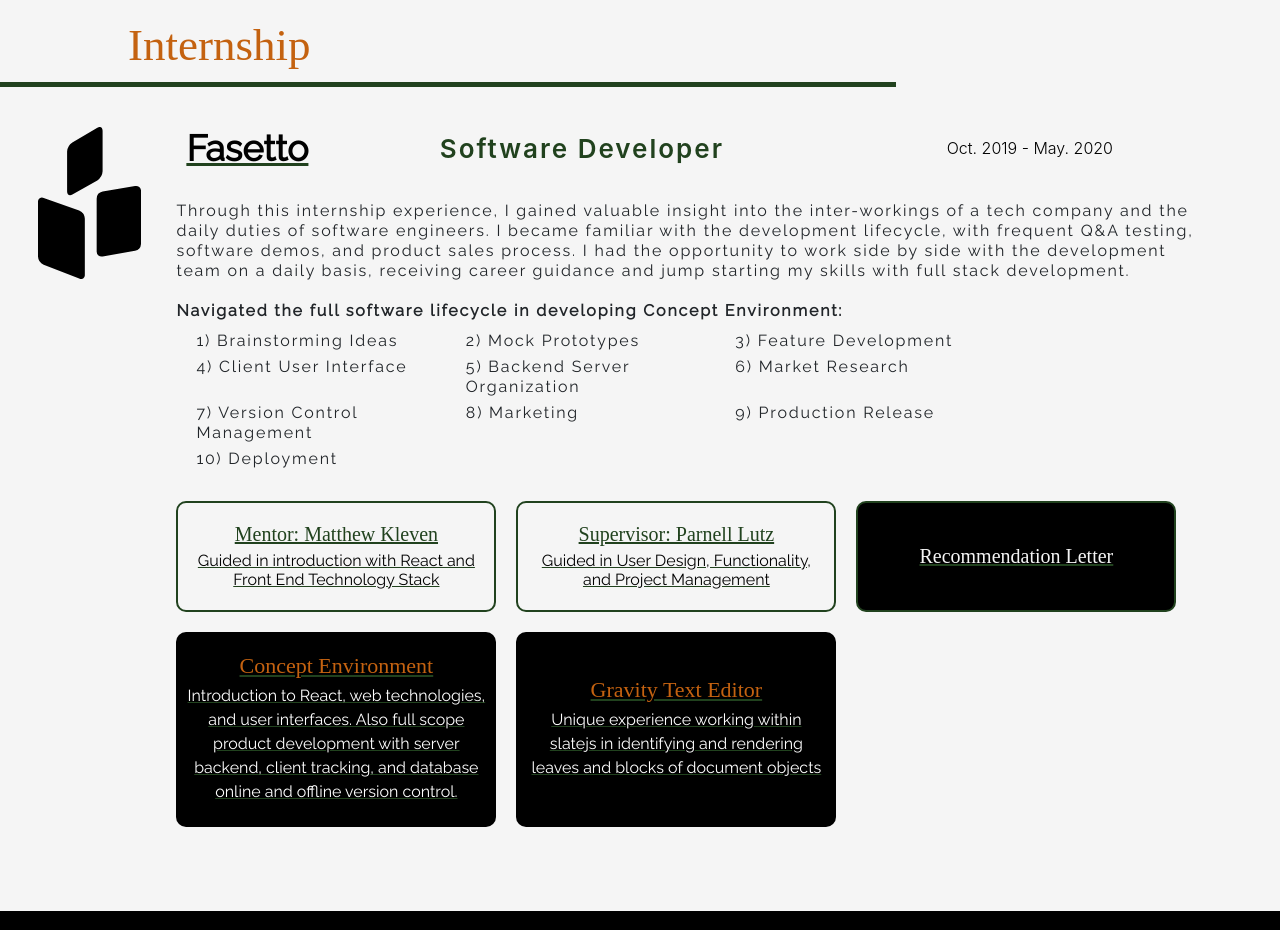
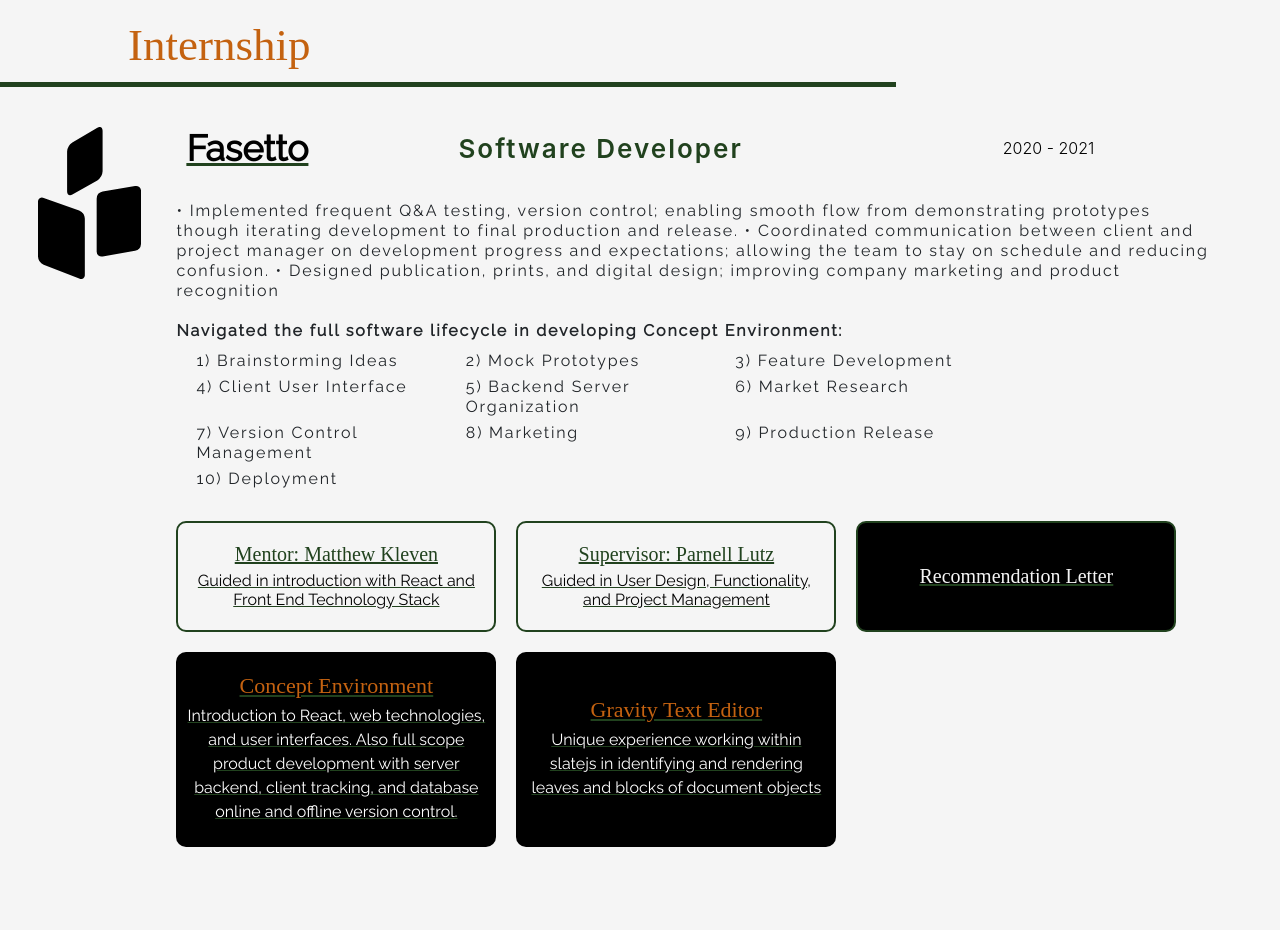
Before and after one commit to ethanjohnsrud/portfolio, a React (Create React App) app: page / in a window 1280 px wide. Shown: the part 1820-2750 px from the top of the page. Built offline with nearby package versions, Linux system fonts and the light colour scheme; a web font is replaced by a local one.

Commit message:
Update Internship Description

```diff
--- a/src/Experience/Experience.jsx
+++ b/src/Experience/Experience.jsx
@@ -8,8 +8,8 @@
 const Experience = ({passRef}) => {
 
     const EXPERIENCES=[
-        {position: 'Software Developer', company: 'Fasetto', time: 'Oct. 2019 - May. 2020', link: 'https://www.fasetto.com/', icon: fasetto,
-            summary: 'Through this internship experience, I gained valuable insight into the inter-workings of a tech company and the daily duties of software engineers.  I became familiar with the development lifecycle, with frequent Q&A testing, software demos, and product sales process.  I had the opportunity to work side by side with the development team on a daily basis, receiving career guidance and jump starting my skills with full stack development.',
+        {position: 'Software Developer', company: 'Fasetto', time: '2020 - 2021', link: 'https://www.fasetto.com/', icon: fasetto,
+            summary: '•  Implemented frequent Q&A testing, version control; enabling smooth flow from demonstrating prototypes though iterating development to final production and release.\n• Coordinated communication between client and project manager on development progress and expectations; allowing the team to stay on schedule and reducing confusion.\n• Designed publication, prints, and digital design; improving company marketing and product recognition',
             achievements: [{title: 'Navigated the full software lifecycle in developing Concept Environment:',
                 list: ['1) Brainstorming Ideas', '2) Mock Prototypes', '3) Feature Development', '4) Client User Interface', '5) Backend Server Organization', '6) Market Research', '7) Version Control Management', '8) Marketing', '9) Production Release', '10) Deployment',
                 ]},
```
Also changed, not shown: 1 other file (tests, documents, lock files or other folders).
